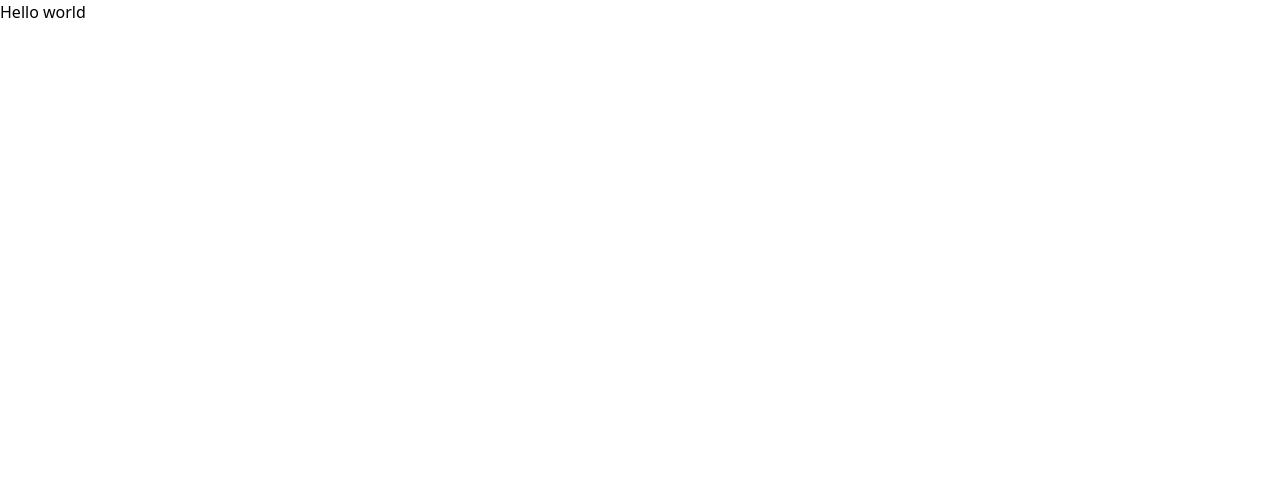
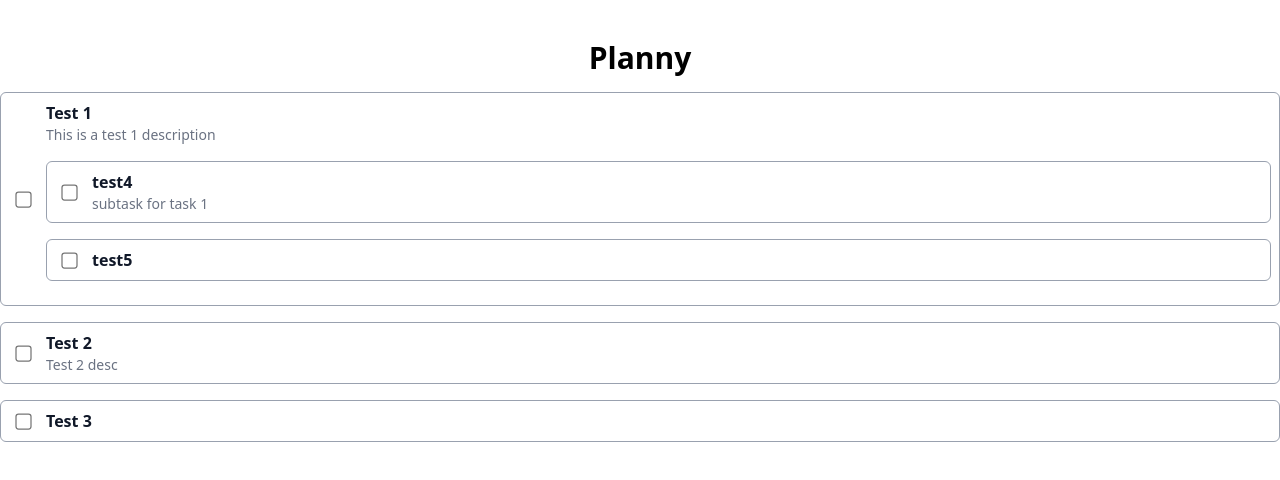
Before and after one commit to dfuqq/apricode-test, a React (Vite) app: page / in a window 1280 px wide. Shown: the top 480 px of the page. Built offline with nearby package versions, Linux system fonts and the light colour scheme.

Commit message:
temp out for data

```diff
--- a/src/App.tsx
+++ b/src/App.tsx
@@ -1,10 +1,21 @@
-import React from 'react';
+import { dummyData } from './data/dummy';
+import { Container, ToDoItem } from './components/';
 
 const App = () => {
 	return (
-		<div className='container mx-auto'>
-			<h1>Hello world</h1>
-		</div>
+		<>
+			<Container>
+				<div className='container mx-auto py-10 h-screen'>
+					<h1 className='font-bold text-3xl text-center'>Planny</h1>
+
+					<div className='flex-col items-center gap-1'>
+						{dummyData.map((item) => (
+							<ToDoItem todo={item} />
+						))}
+					</div>
+				</div>
+			</Container>
+		</>
 	);
 };
 
--- /dev/null
+++ b/src/components/container.tsx
@@ -0,0 +1,11 @@
+import React from 'react';
+
+interface Props {
+	className?: string;
+}
+
+export const Container: React.FC<React.PropsWithChildren<Props>> = ({
+	children,
+}) => {
+	return <div className='mx-auto max-w-[1280px]'>{children}</div>;
+};
--- /dev/null
+++ b/src/components/index.ts
@@ -0,0 +1,2 @@
+export { Container } from './container';
+export { ToDoItem } from './todo-item';
--- /dev/null
+++ b/src/components/todo-item.tsx
@@ -0,0 +1,30 @@
+import { TypeToDoItem } from '../types/types';
+
+interface Props {
+	todo: TypeToDoItem;
+}
+
+export const ToDoItem = ({ todo }: Props) => {
+	return (
+		<label
+			key={todo.id}
+			className='flex items-center gap-2 my-4 border rounded-md p-2 border-gray-400 bg-white hover:bg-slate-50 grow select-none'>
+			<input
+				type='checkbox'
+				className='scale-125 mx-2'
+			/>
+
+			<div className='w-full'>
+				<h2 className='font-semibold text-gray-900'>{todo.title}</h2>
+				{todo.description && (
+					<p className='text-gray-500 text-sm'>{todo.description}</p>
+				)}
+
+				{todo.type === 'main' &&
+					todo?.subtasks?.map((subtask) => (
+						<ToDoItem todo={subtask} />
+					))}
+			</div>
+		</label>
+	);
+};
--- /dev/null
+++ b/src/data/dummy.ts
@@ -0,0 +1,34 @@
+import { TypeToDoItem } from '../types/types';
+
+export const dummyData: TypeToDoItem[] = [
+	{
+		id: 1,
+		title: 'Test 1',
+		description: 'This is a test 1 description',
+		completed: false,
+		type: 'main',
+		subtasks: [
+			{
+				id: 4,
+				title: 'test4',
+				completed: false,
+				description: 'subtask for task 1',
+				type: 'sub',
+			},
+			{
+				id: 5,
+				title: 'test5',
+				completed: false,
+				type: 'sub',
+			},
+		],
+	},
+	{
+		id: 2,
+		title: 'Test 2',
+		description: 'Test 2 desc',
+		type: 'main',
+		completed: false,
+	},
+	{ id: 3, title: 'Test 3', type: 'main', completed: true },
+];
--- /dev/null
+++ b/src/types/types.ts
@@ -0,0 +1,19 @@
+interface TypeToDoSubItem {
+	id: number;
+	title: string;
+	description?: string;
+	type: 'sub';
+	completed: boolean;
+}
+
+interface TypeToDoMainItem {
+	id: number;
+	title: string;
+	description?: string;
+	type: 'main';
+	completed: boolean;
+	subtasks?: TypeToDoSubItem[];
+}
+
+// Discriminated Union Type
+export type TypeToDoItem = TypeToDoMainItem | TypeToDoSubItem;
```
